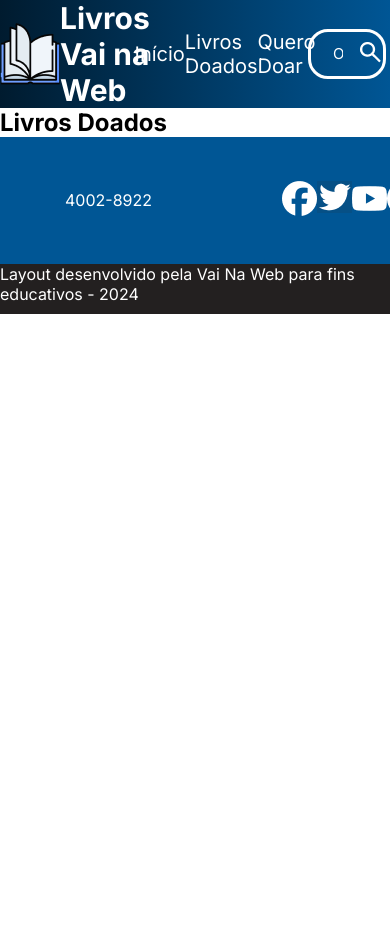
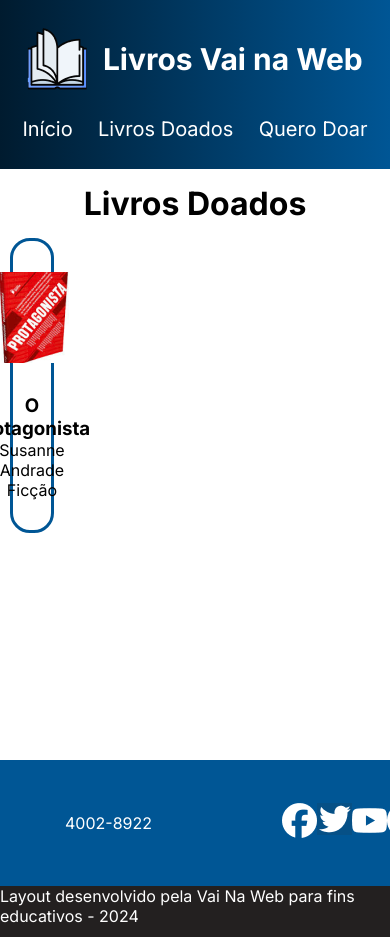
Before and after one commit to RafaGastao/DesafioFinal, a React (Vite) app: page /livros-doados in a window 390 px wide. Shown: the top 937 px of the page. Before the commit the page ends 844 px from the top, so only its background shows below. Built offline with nearby package versions, Linux system fonts and the light colour scheme.

Commit message:
fizemos a parte do livrosDoados

```diff
--- a/src/components/header/header.module.scss
+++ b/src/components/header/header.module.scss
@@ -62,3 +62,21 @@
         border: none;
         cursor: pointer;
     }
+
+
+@media (max-width: 750px){
+    .header {
+        height: 20vh;
+        flex-direction: column;
+        justify-content: space-evenly;
+    }
+    .logoHeader{
+        width: 90%;
+    }
+    .navHeader{
+        width: 95%;
+    }
+    .barraDeBusca{
+        display: none;
+    }
+}
--- a/src/pages/livrosDoados/LivrosDoados.jsx
+++ b/src/pages/livrosDoados/LivrosDoados.jsx
@@ -1,7 +1,20 @@
+import livroProtagonista from '../../assets/livroProtagonista.png'
+import s from './livrosDoados.module.scss'
+
 export default function LivrosDoados(){
     return(
-        <section>
-            <h2>Livros Doados</h2>
+        <section className={s.livrosDoadosSection}>
+          <h2>Livros Doados</h2>
+          <section className={s.containerCards}>
+             <section>
+                <img src={livroProtagonista} alt="imagem do livro O Protagonista" />
+                <div>
+                <h3>O protagonista</h3>
+                <p>Susanne Andrade</p>
+                <p>Ficção</p>
+                </div>
+             </section>
+          </section>
         </section>
     )
 }
--- /dev/null
+++ b/src/pages/livrosDoados/livrosDoados.module.scss
@@ -0,0 +1,31 @@
+.livrosDoadosSection{
+    height: 70vh;
+    display: flex;
+    flex-direction: column;
+    align-items: center;
+    justify-content: space-evenly;
+
+    h2{
+        font-size: 32px;
+    }
+}
+
+.containerCards{
+    width: 95%;
+    height: 60vh;
+
+    section{
+        border: solid 3px #005695;
+        width: 12%;
+        height: 35vh;
+        border-radius: 20px;
+        display: flex;
+        flex-direction: column;
+        align-items: center;
+        justify-content: space-evenly;
+
+        div{
+            text-align: center;
+        }
+    }
+}
```
Also changed, not shown: src/assets/livroProtagonista.png (added).
